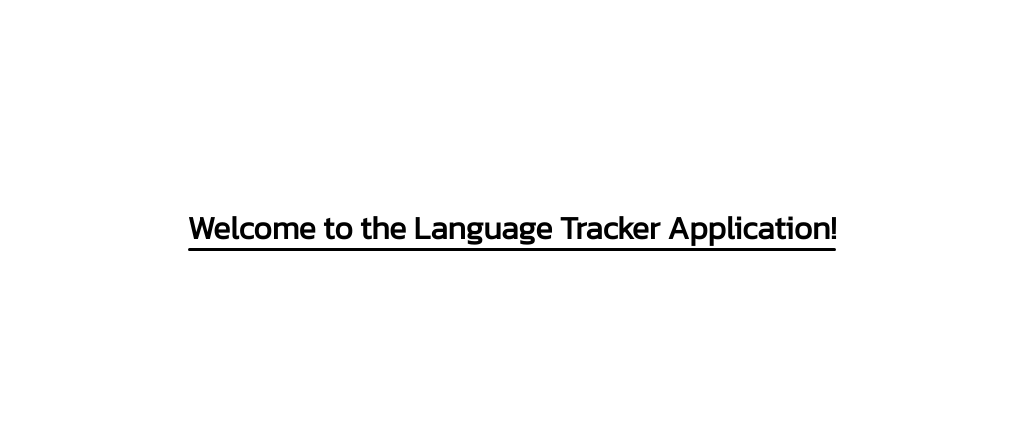
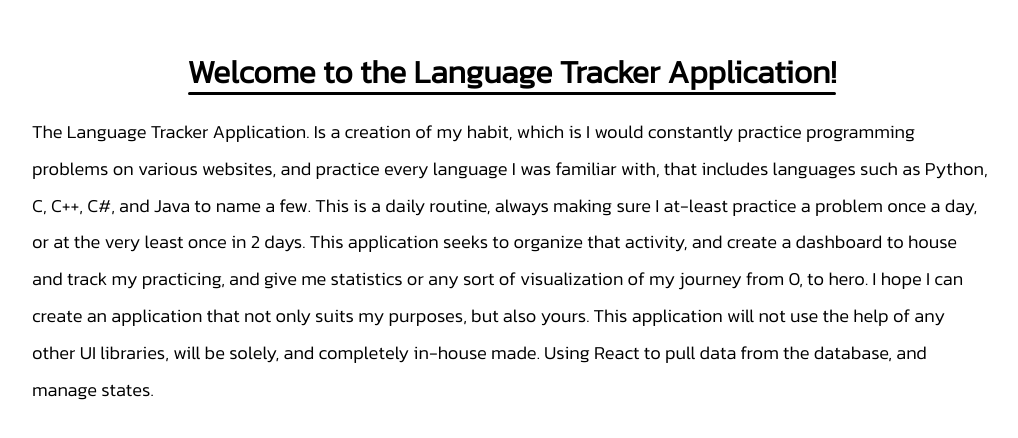
Before and after one commit to cthacker-udel/LanguageTracker, a React (Create React App) app: page / in a window 1280 px wide. Shown: the part 172-610 px from the top of the page, without its empty margins (128-1146 px from the left). Built offline with nearby package versions, Linux system fonts and the light colour scheme.

Commit message:
[master] Added animation to description

```diff
--- a/src/constants/TextConstants.ts
+++ b/src/constants/TextConstants.ts
@@ -1,4 +1,7 @@
-
 export const TextConstants = {
-    HOME_PAGE_TITLE: "Welcome to the Language Tracker Application!"
-}
+    HOME_PAGE: {
+        DESCRIPTION:
+            "The Language Tracker Application. Is a creation of my habit, which is I would constantly practice programming problems on various websites, and practice every language I was familiar with, that includes languages such as Python, C, C++, C#, and Java to name a few. This is a daily routine, always making sure I at-least practice a problem once a day, or at the very least once in 2 days. This application seeks to organize that activity, and create a dashboard to house and track my practicing, and give me statistics or any sort of visualization of my journey from 0, to hero. I hope I can create an application that not only suits my purposes, but also yours. This application will not use the help of any other UI libraries, will be solely, and completely in-house made. Using React to pull data from the database, and manage states.",
+        TITLE: "Welcome to the Language Tracker Application!",
+    },
+};
--- a/src/pages/HomePage/HomePage.module.css
+++ b/src/pages/HomePage/HomePage.module.css
@@ -28,6 +28,14 @@
     }
 }
 
+@keyframes home_page_content_anim {
+    from {
+        opacity: 0%;
+    }
+    to {
+        opacity: 100%;
+    }
+}
 
 .home_page_layout {
     display: flex;
@@ -42,16 +50,26 @@
     font-size: 2em;
     font-weight: 700;
     white-space: nowrap;
-    animation: 2s ease-in-out forwards home_page_title_anim, .5s ease-in-out 2.1s forwards home_page_title_wrapping_anim;
+    animation: 2s ease-in-out forwards home_page_title_anim,
+        0.5s ease-in-out 2.1s forwards home_page_title_wrapping_anim;
 }
 
 .home_page_title::after {
     position: absolute;
     content: "";
-    border-bottom: .1em solid black;
+    border-bottom: 0.1em solid black;
     border-radius: 1em;
     right: 100%;
-    bottom: .025em;
+    bottom: 0.025em;
     left: 0%;
     animation: 1s ease-in-out 2.65s forwards home_page_title_underline_anim;
 }
+
+.home_page_content {
+    width: 75%;
+    line-height: 2em;
+    font-size: 1.15em;
+    margin-top: 1em;
+    opacity: 0%;
+    animation: 1s ease-in-out 3.66s forwards home_page_content_anim;
+}
--- a/src/pages/HomePage/HomePage.tsx
+++ b/src/pages/HomePage/HomePage.tsx
@@ -10,7 +10,10 @@ import styles from "./HomePage.module.css";
 export const HomePage = (): JSX.Element => (
     <div className={styles.home_page_layout}>
         <div className={styles.home_page_title}>
-            {TextConstants.HOME_PAGE_TITLE}
+            {TextConstants.HOME_PAGE.TITLE}
+        </div>
+        <div className={styles.home_page_content}>
+            {TextConstants.HOME_PAGE.DESCRIPTION}
         </div>
     </div>
 );
```
